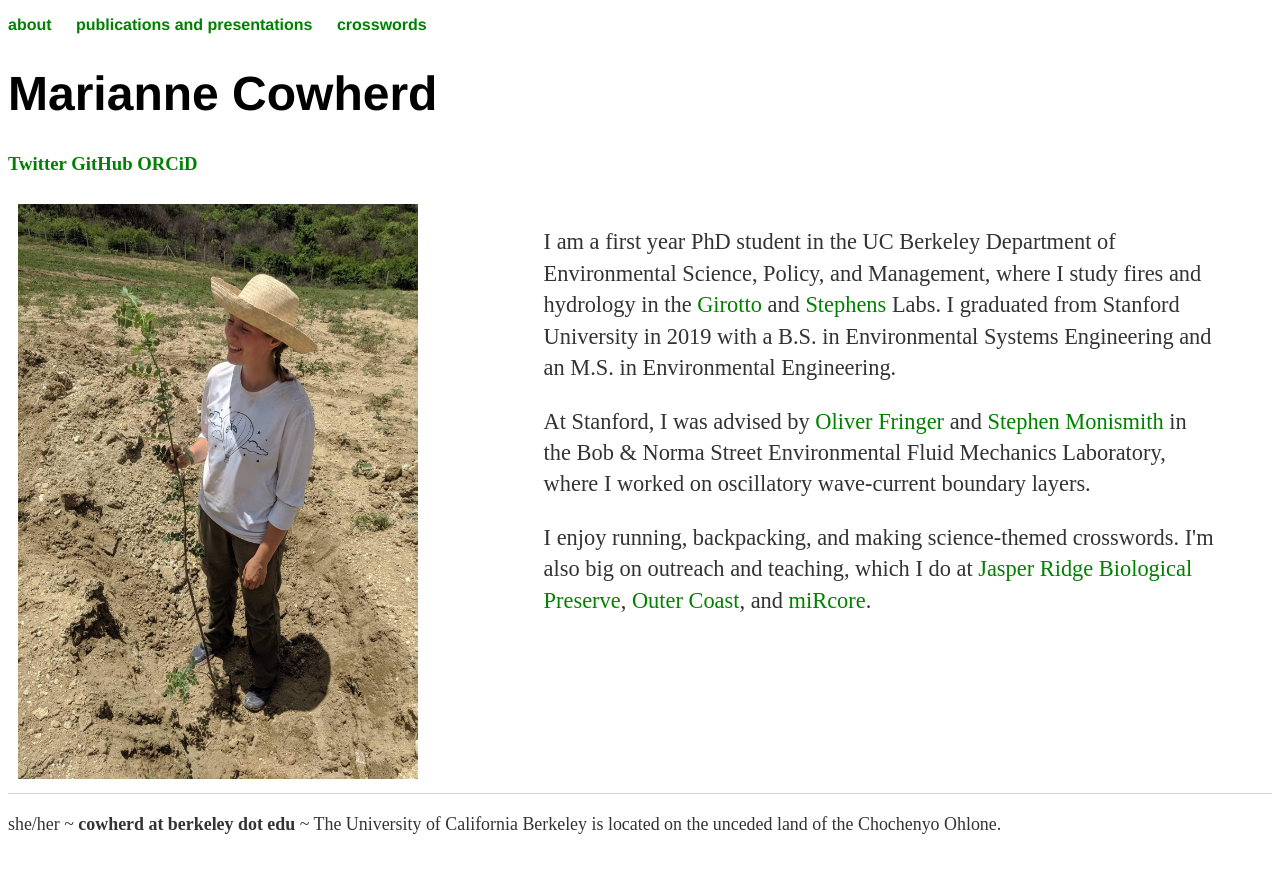
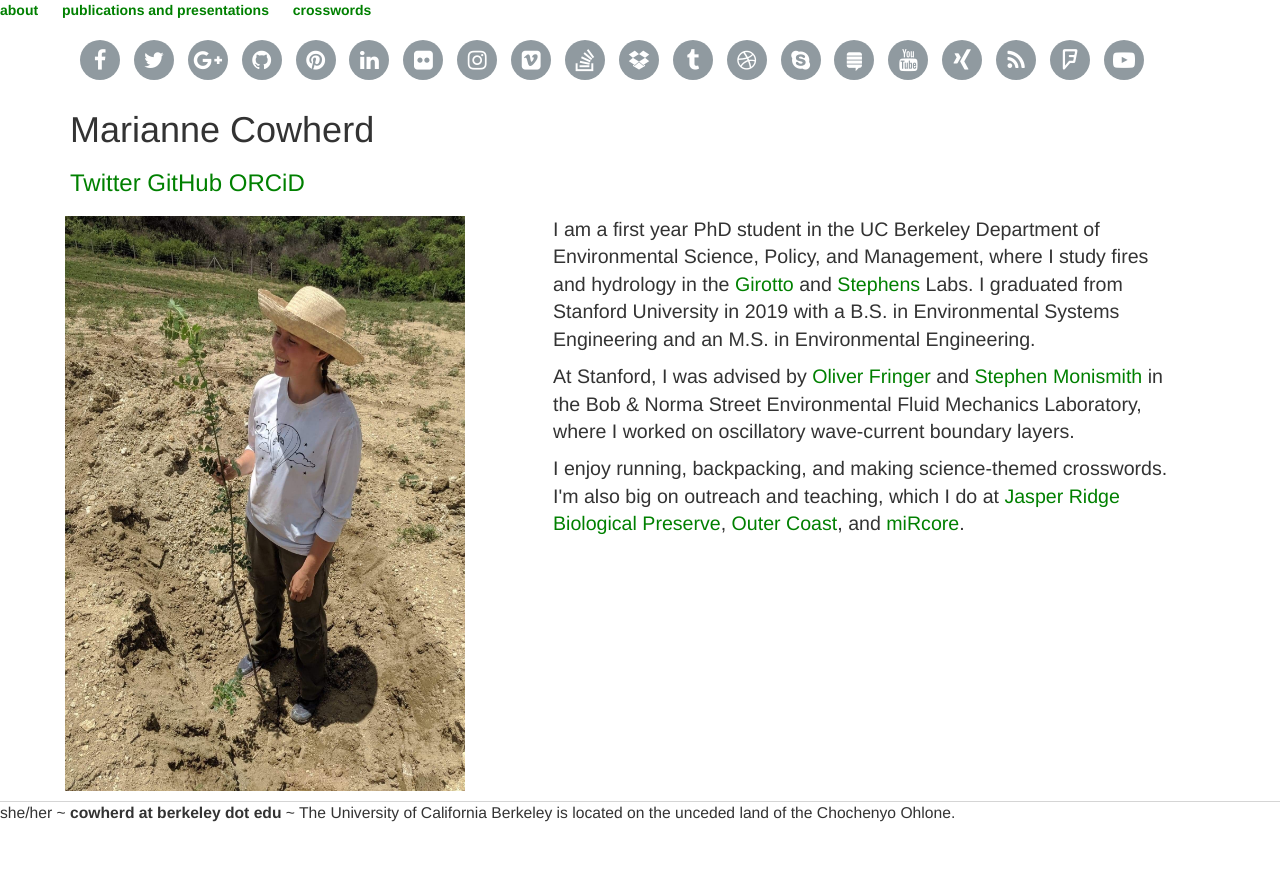
Before and after one commit to mariannecowherd/mariannecowherd.github.io, a Jekyll site: the page built from index.html, in a window 1280 px wide. Shown: the top 873 px of the page. Built offline with Jekyll 4.4.1, drawn with Linux system fonts in a browser that asks for light colours; nearby versions of some CDN libraries.

Commit message:
Update index.html

```diff
--- a/index.html
+++ b/index.html
@@ -6,6 +6,38 @@ title: Marianne Cowherd
 <head> <link rel="icon" href="favicon.ico?" type="image/x-icon"/>
 <link rel="shortcut icon" href="favicon.ico?" type="image/x-icon"/>
 <meta name="google-site-verification" content="qv6W_VhAx4LAilRZSvvSJx3o5qFJXJmBmXCG1gD1210" />
+<head><!--HTML Head Start-->
+    <meta charset="utf-8">
+    <meta name="viewport" content="width=device-width, initial-scale=1.0">
+    <!--Load Bootstrap css-->
+    <link href="//maxcdn.bootstrapcdn.com/bootstrap/3.3.0/css/bootstrap.min.css" rel="stylesheet">
+    <!--load font awesome-->
+    <link href="//maxcdn.bootstrapcdn.com/font-awesome/4.2.0/css/font-awesome.min.css" rel="stylesheet">
+</head><!--HTML Head End-->
+<div class="social"><!--HTML Body Start-->
+    <ul>
+        <li><a href="#"><i class="fa fa-lg fa-facebook"></i></a></li>
+        <li><a href="https://twitter.com/mariannecowherd"><i class="fa fa-lg fa-twitter"></i></a></li>
+        <li><a href="#"><i class="fa fa-lg fa-google-plus"></i></a></li>
+        <li><a href="#"><i class="fa fa-lg fa-github"></i></a></li>
+        <li><a href="#"><i class="fa fa-lg fa-pinterest"></i></a></li>
+        <li><a href="#"><i class="fa fa-lg fa-linkedin"></i></a></li>
+        <li><a href="#"><i class="fa fa-lg fa-flickr"></i></a></li>
+        <li><a href="#"><i class="fa fa-lg fa-instagram"></i></a></li>
+        <li><a href="#"><i class="fa fa-lg fa-vimeo-square"></i></a></li>
+        <li><a href="#"><i class="fa fa-lg fa-stack-overflow"></i></a></li>
+        <li><a href="#"><i class="fa fa-lg fa-dropbox"></i></a></li>
+        <li><a href="#"><i class="fa fa-lg fa-tumblr"></i></a></li>
+        <li><a href="#"><i class="fa fa-lg fa-dribbble"></i></a></li>
+        <li><a href="#"><i class="fa fa-lg fa-skype"></i></a></li>
+        <li><a href="#"><i class="fa fa-lg fa-stack-exchange"></i></a></li>
+        <li><a href="#"><i class="fa fa-lg fa-youtube"></i></a></li>
+        <li><a href="#"><i class="fa fa-lg fa-xing"></i></a></li>
+        <li><a href="#"><i class="fa fa-lg fa-rss"></i></a></li>
+        <li><a href="#"><i class="fa fa-lg fa-foursquare"></i></a></li>
+        <li><a href="#"><i class="fa fa-lg fa-youtube-play"></i></a></li>
+    </ul>
+</div><!--HTML Body Start-->
 <style>
 * {
 	box-sizing: border-box;
```
